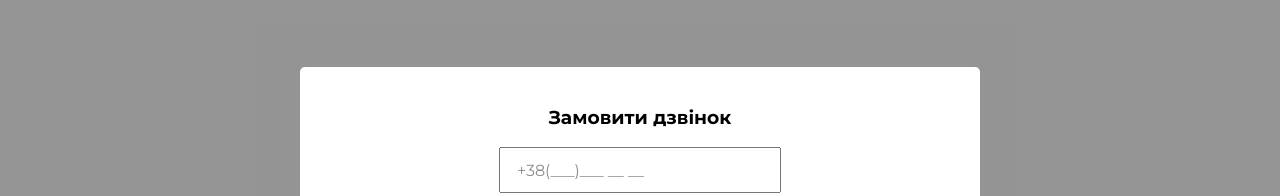
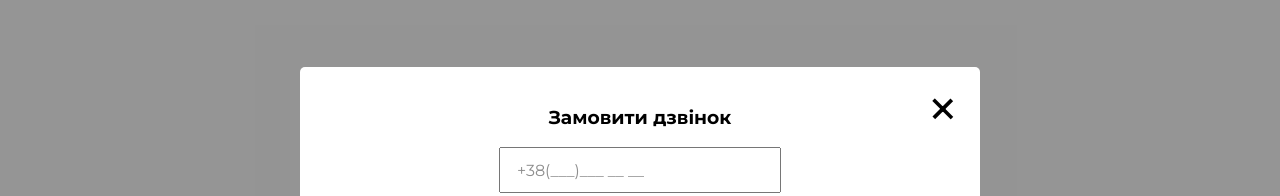
Before and after one commit to ArtemUholkov/lev-metal, a React (Create React App) app: page / in a window 1280 px wide. Both pictures are taken after a click on the element "Замовити дзвінок". Shown: the part 230-426 px from the top of the page. Built offline with nearby package versions, Linux system fonts and the light colour scheme.

Commit message:
created x button in modal

```diff
--- a/src/components/Modal/Modal.js
+++ b/src/components/Modal/Modal.js
@@ -7,7 +7,9 @@ function Modal( {active, setActive, children} ) {
 
     return (
         <div className={ active ? "modal active" : "modal inactive"} onClick={() => setActive(false)}>
+
             <div className={ active ? "modal__content active" : "modal__content inactive"} onClick={e => e.stopPropagation()}>
+                <span class="close" onClick={() => setActive(false)}>+</span>
                 {children}
             </div>
         </div>
--- a/src/components/Modal/modal.scss
+++ b/src/components/Modal/modal.scss
@@ -1,4 +1,5 @@
 .modal{
+    position: relative;
     width: 100vw;
     height: 100vh;
     background-color: rgba($color: #000000, $alpha: 0.4);
@@ -8,11 +9,27 @@
     display: flex;
     align-items: center;
     justify-content: center;
+
     .modal__content{
         padding: 20px;
         border-radius: 5px;
         background-color: #FFFFFF;
         width: 50vw;
+        .close {
+            cursor: pointer;
+            position: absolute;
+            top: 5px;
+            right: 20px;
+            font-size: 60px;
+            font-weight: 100;
+            display: inline-block;
+            transform: rotate(45deg);
+            transition: all 0.5s;
+          }
+          .close:hover{
+            opacity: 0.5;
+            transition: all 0.5s;
+          }
     }
 }
 .modal.active{
--- a/src/components/OrderCallWork/OrderCallWork.js
+++ b/src/components/OrderCallWork/OrderCallWork.js
@@ -13,7 +13,7 @@ function OrderCallWork() {
                 pattern="+[0-9]{3}-[0-9]{3}-[0-9]{4}"
                 required placeholder='+38(___)___ __ __'/>
 
-            <HeaderCallButton name="Замовити дзвінок" width="260"></HeaderCallButton>
+            <HeaderCallButton name="Замовити дзвінок"></HeaderCallButton>
             </form>
         </div>
     )
```
